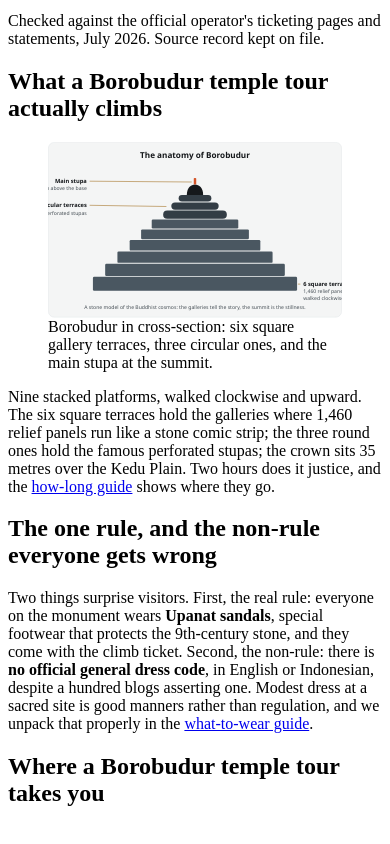
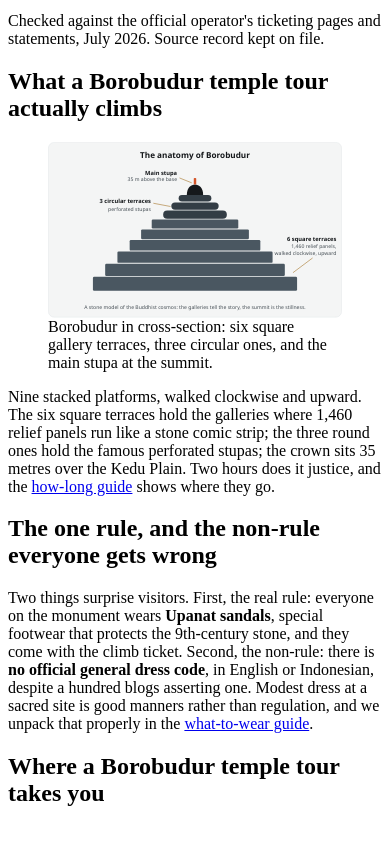
Before and after one commit to mytrip2somewhere/borobudurtempletour, a website: page src/pages/index.html in a window 390 px wide. Shown: the part 4163-5007 px from the top of the page. Drawn offline with Linux system fonts and the light colour scheme; grey boxes are pictures that could not be loaded.

Commit message:
Fix anatomy infographic label overflow; mobile: wide tables scroll in place
Co-Authored-By: Claude Fable 5 <noreply@anthropic.com>

```diff
--- a/src/pages/index.html
+++ b/src/pages/index.html
@@ -184,17 +184,17 @@ preload: <link rel="preload" as="image" href="{{ img:home_hero }}">
         <!-- main stupa -->
         <path d="M340 130 C340 112 350 104 360 104 C370 104 380 112 380 130 Z" fill="#15181b"/>
         <rect x="357" y="88" width="6" height="16" rx="2" fill="#d4552a"/>
-        <!-- labels -->
-        <text x="625" y="352" class="an-f an-h" fill="#15181b">6 square terraces</text>
-        <text x="625" y="370" class="an-f an-t2" fill="#454e55">1,460 relief panels</text>
-        <text x="625" y="388" class="an-f an-t2" fill="#454e55">walked clockwise, upward</text>
-        <text x="95" y="160" text-anchor="end" class="an-f an-h" fill="#15181b">3 circular terraces</text>
-        <text x="95" y="178" text-anchor="end" class="an-f an-t2" fill="#454e55">perforated stupas</text>
-        <text x="95" y="100" text-anchor="end" class="an-f an-h" fill="#15181b">Main stupa</text>
-        <text x="95" y="118" text-anchor="end" class="an-f an-t2" fill="#454e55">35 m above the base</text>
-        <line x1="102" y1="155" x2="290" y2="158" stroke="#a8792f" stroke-width="1.5"/>
-        <line x1="102" y1="96" x2="352" y2="98" stroke="#a8792f" stroke-width="1.5"/>
-        <line x1="618" y1="348" x2="612" y2="348" stroke="#a8792f" stroke-width="1.5"/>
+        <!-- labels (right column end-anchored at x=706 so nothing leaves the viewBox) -->
+        <text x="706" y="242" text-anchor="end" class="an-f an-h" fill="#15181b">6 square terraces</text>
+        <text x="706" y="260" text-anchor="end" class="an-f an-t2" fill="#454e55">1,460 relief panels,</text>
+        <text x="706" y="276" text-anchor="end" class="an-f an-t2" fill="#454e55">walked clockwise, upward</text>
+        <text x="252" y="150" text-anchor="end" class="an-f an-h" fill="#15181b">3 circular terraces</text>
+        <text x="252" y="168" text-anchor="end" class="an-f an-t2" fill="#454e55">perforated stupas</text>
+        <text x="316" y="80" text-anchor="end" class="an-f an-h" fill="#15181b">Main stupa</text>
+        <text x="316" y="96" text-anchor="end" class="an-f an-t2" fill="#454e55">35 m above the base</text>
+        <line x1="258" y1="150" x2="300" y2="158" stroke="#a8792f" stroke-width="1.5"/>
+        <line x1="322" y1="88" x2="352" y2="100" stroke="#a8792f" stroke-width="1.5"/>
+        <line x1="648" y1="284" x2="600" y2="320" stroke="#a8792f" stroke-width="1.5"/>
         <text x="360" y="408" text-anchor="middle" class="an-f an-t2" fill="#454e55">A stone model of the Buddhist cosmos: the galleries tell the story, the summit is the stillness.</text>
       </svg>
       <figcaption class="small">Borobudur in cross-section: six square gallery terraces, three circular ones, and the main stupa at the summit.</figcaption>
--- a/src/public/assets/css/styles.css
+++ b/src/public/assets/css/styles.css
@@ -150,6 +150,11 @@ p { margin: 0 0 var(--s3); max-width: 64ch; }
 .keyfacts th, .keyfacts td { text-align:left; padding:.8rem 1rem; border-bottom:1px solid var(--line); vertical-align:top; }
 .keyfacts th { width:42%; font-family:var(--display); font-weight:700; color:var(--ink); background:var(--paper-2); }
 .keyfacts tr:last-child th, .keyfacts tr:last-child td { border-bottom:0; }
+/* mobile: multi-column fact tables scroll inside their own box, never the page */
+@media (max-width:640px){
+  .keyfacts { display:block; overflow-x:auto; -webkit-overflow-scrolling:touch; }
+  .keyfacts th { min-width: 9rem; }
+}
 
 /* ---- PRODUCT CARD (3.7 money component) ---- */
 .product-card { display:grid; grid-template-columns: 1fr 1.2fr; gap:0; background:#fff; border:1px solid var(--line); border-radius:var(--radius); overflow:hidden; box-shadow:var(--shadow); }
```
